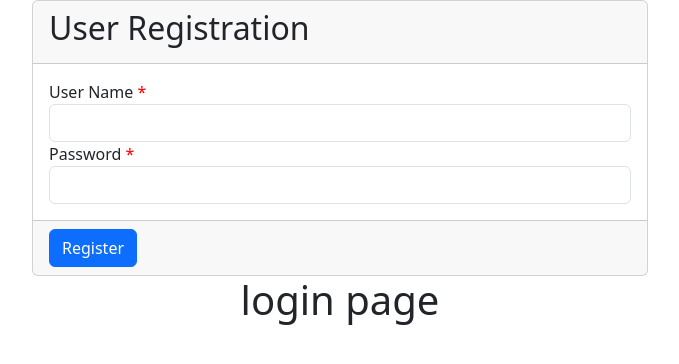
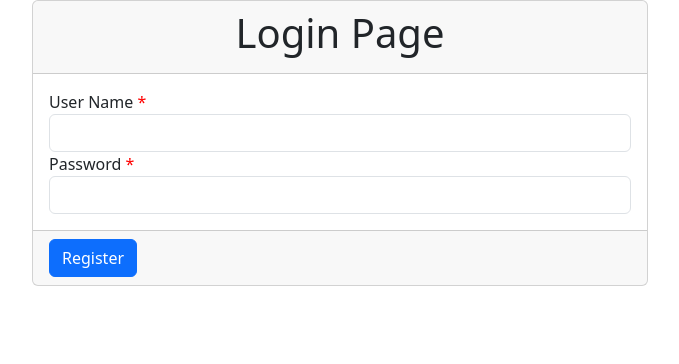
Before and after one commit to LohMehul/Internship, a React (Create React App) app in the folder setup/: page /login in a window 1280 px wide. Shown: the top 364 px of the page, without its empty margins (300-979 px from the left). Built offline with nearby package versions, Linux system fonts and the light colour scheme.

Commit message:
form update

```diff
--- a/setup/src/pages/Login.jsx
+++ b/setup/src/pages/Login.jsx
@@ -122,12 +122,12 @@ const Login = () => {
 
     }
     return (
+        <>
             <div className='offset-lg-3 col-lg-6'>
                 <form onSubmit={proceedlogin} className="container">
                     <div className="card ">
                         <div className="card-header">
-                    <h2>User Registration</h2>
-
+                            <h1 className='text-center'>Login Page</h1>
                         </div>
                         <div className="card-body">
                             <div className="form-group">
@@ -144,8 +144,8 @@ const Login = () => {
                         </div>
                     </div>
                 </form>
-            <h1 className='text-center'>login page</h1>
             </div>
+        </>
     );
 };
 
```
Lines whose indentation alone changed are shown as unchanged.
